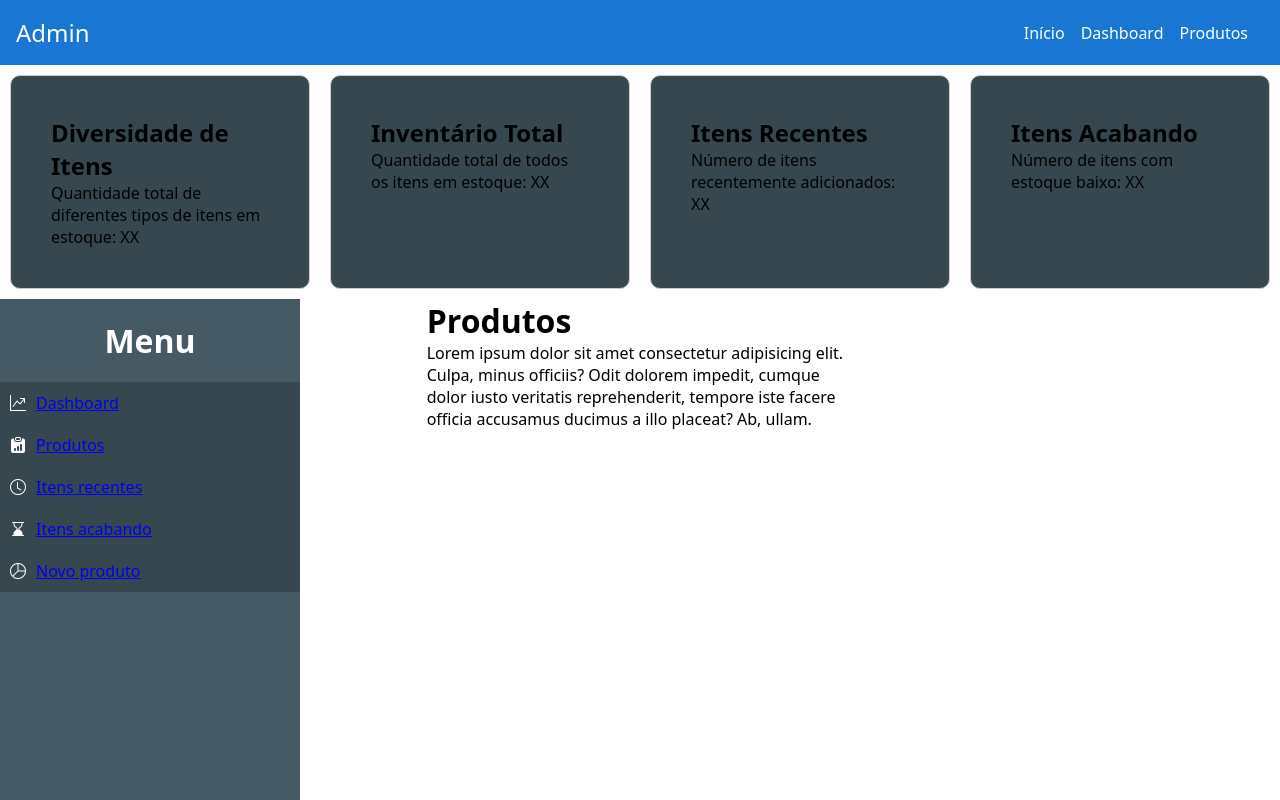
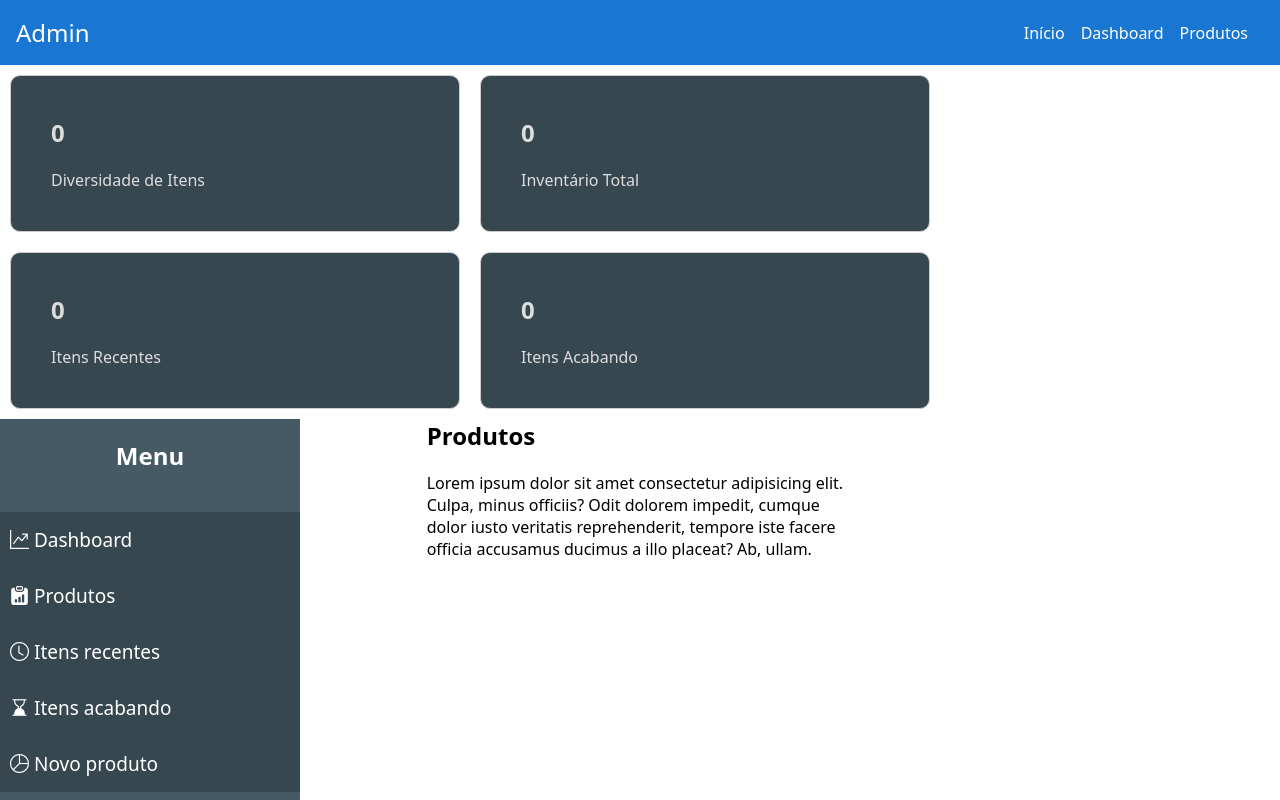
Before and after one commit to AndersonN031/nexjs-mongo-deploy, a Next.js app: page /dashboard in a window 1280 px wide. Shown: the top 800 px of the page. Built offline with nearby package versions, Linux system fonts and the light colour scheme; no server answers; the database is empty.

Commit message:
adding many inputs and layout form

```diff
--- a/package.json
+++ b/package.json
@@ -12,6 +12,7 @@
   "dependencies": {
     "axios": "^1.6.8",
     "bootstrap-icons": "^1.11.3",
+    "dayjs": "^1.11.10",
     "express": "^4.19.2",
     "mongodb": "^6.5.0",
     "mongoose": "^8.3.1",
--- /dev/null
+++ b/src/app/api/products/[productId]/route.ts
@@ -0,0 +1,31 @@
+import Product from "@/models/product";
+import { NextResponse } from "next/server";
+
+export async function GET(request: Request, context: any) {
+    const { params } = context;
+    try {
+        const product = await Product.findById(params.productId);
+
+        return NextResponse.json({
+            product,
+        })
+    } catch (error) {
+        console.error({ error: "Não foi possivel encontrar o produto." })
+    }
+}
+
+export async function DELETE(request: Request, context: any) {
+    const { params } = context;
+
+    try {
+        const product = await Product.findByIdAndDelete(params.productId)
+        if (!product) {
+            return new NextResponse("produto não encontrado!")
+        }
+        return NextResponse.json({
+            product,
+        })
+    } catch (error) {
+        console.error({ error: "Não foi possivel deletar o produto." })
+    }
+}
--- a/src/app/api/products/route.js
+++ b/src/app/api/products/route.ts
@@ -9,7 +9,8 @@ export async function GET() {
 
 }
 
-export async function POST(request) {
+
+export async function POST(request: Request) {
     await connectDB()
     const data = await request.json()
 
--- a/src/app/components/DashboardComponent.jsx
+++ b/src/app/components/DashboardComponent.jsx
@@ -1,7 +1,11 @@
 import 'bootstrap-icons/font/bootstrap-icons.css';
+import { loadUsers } from '../dashboard/products/page';
 
 
-export default function DashboardComponent({ children }) {
+
+export default async function DashboardComponent({ children }) {
+    const products = await loadUsers();
+
     return (
         <>
             <div className="wrapper">
@@ -10,20 +14,23 @@ export default function DashboardComponent({ children }) {
 
                     <div className="row">
                         <div className="card">
-                            <h2>Diversidade de Itens</h2>
-                            <p>Quantidade total de diferentes tipos de itens em estoque: XX</p>
+                            <h1>{products.length}</h1>
+                            <p>Diversidade de Itens</p>
                         </div>
                         <div className="card">
-                            <h2>Inventário Total</h2>
-                            <p>Quantidade total de todos os itens em estoque: XX</p>
+                            <h1>{products.length}</h1>
+                            <p>Inventário Total</p>
+
                         </div>
                         <div className="card">
-                            <h2>Itens Recentes</h2>
-                            <p>Número de itens recentemente adicionados: XX</p>
+                            <h1>{products.length}</h1>
+                            <p>Itens Recentes</p>
+
                         </div>
                         <div className="card">
-                            <h2>Itens Acabando</h2>
-                            <p>Número de itens com estoque baixo: XX</p>
+                            <h1>{products.length}</h1>
+                            <p>Itens Acabando</p>
+
                         </div>
                     </div>
                 </div>
--- a/src/app/dashboard/products/page.jsx
+++ b/src/app/dashboard/products/page.jsx
@@ -2,17 +2,21 @@
 import DashboardComponent from "@/app/components/DashboardComponent";
 import HeaderComponent from "@/app/components/HeaderComponent";
 import connectDB from "@/libs/mongodb"
+import product from "@/models/product";
 import Product from "@/models/product"
-
+import dayjs from "dayjs"
 
 export const dynamic = 'force-dynamic';
 
-async function loadUsers() {
+export async function loadUsers() {
     await connectDB()
     const products = await Product.find()
     return products
 }
 
+function priceFormater(number) {
+    return number.toLocaleString('pt-BR', { style: 'currency', currency: 'BRL' })
+}
 
 export default async function Home() {
     const products = await loadUsers()
@@ -25,7 +29,12 @@ export default async function Home() {
                     {products.map((product, i) => (
                         <div key={i}>
                             <p>Nome :{product.name}</p>
-                            <p>R$: {product.price} </p>
+                            <p>{priceFormater(product.price)} </p>
+                            <p>Fabricante: {product.manufacturer}</p>
+                            <p>Quantidade: {product.quantity}</p>
+                            <p>Fabricado: {dayjs(product.manufacturingDate).format('DD-MM-YYYY')}</p>
+                            <p>Validade: {dayjs(product.dueDate).format('DD-MM-YYYY')}</p>
+
                         </div>
                     ))}
                 </div>
--- a/src/app/globals.css
+++ b/src/app/globals.css
@@ -87,9 +87,12 @@
 }
 
 .card {
+    display: flex;
+    justify-content: start;
+    flex-direction: column;
     background-color: #37474F;
-    color: #000;
-    width: calc(25% - 20px);
+    color: #ddd;
+    width: 450px;
     margin: 10px;
     padding: 40px;
     border: 1px solid #ccc;
@@ -119,18 +122,21 @@
     margin: 0;
 }
 
-.menu ul li {
-    padding: 10px 10px;
+.menu ul a {
+    padding: 15px 10px;
     display: flex;
     align-items: center;
     align-content: center;
     gap: 10px;
     background-color: #37474F;
+    text-decoration: none;
+    color: #fff;
     cursor: pointer;
     transition: .1s;
+    font-size: 19px;
 }
 
-.menu ul li:hover {
+.menu ul a:hover {
     border-left: 3px solid #1976D2;
     background-color: #37474f9f;
 }
@@ -166,3 +172,59 @@ i {
 
     grid-template-columns: 1fr 1fr 1fr;
 }
+
+/* FORMULARIO */
+
+form {
+    max-width: 400px;
+    margin: 0 auto;
+}
+
+/* Estilos para os campos e rótulos */
+form .form-input {
+    margin-bottom: 15px;
+}
+
+label {
+    display: block;
+    margin-bottom: 5px;
+}
+
+input[type="text"],
+input[type="number"],
+input[type="date"] {
+    width: 100%;
+    padding: 10px;
+    border: 1px solid #ccc;
+    border-radius: 5px;
+    font-size: 16px;
+}
+
+/* Estilos para o botão */
+button {
+    display: block;
+    width: 100%;
+    padding: 10px;
+    background-color: #007bff;
+    color: #fff;
+    border: none;
+    border-radius: 5px;
+    font-size: 16px;
+    cursor: pointer;
+}
+
+button:hover {
+    background-color: #0056b3;
+}
+
+/* Estilos para o contêiner do formulário */
+.container-form {
+    margin-top: 50px;
+    /* text-align: center; */
+}
+
+/* Estilos para o título do formulário */
+h1 {
+    font-size: 24px;
+    margin-bottom: 20px;
+}
--- a/src/models/product.js
+++ /dev/null
@@ -1,8 +0,0 @@
-import mongoose from "mongoose";
-
-const schema = new mongoose.Schema({
-    name: { type: String, required: true },
-    price: { type: Number, required: true }
-})
-
-export default mongoose.models.Product || mongoose.model('Product', schema)
--- /dev/null
+++ b/src/models/product.ts
@@ -0,0 +1,13 @@
+import mongoose from "mongoose";
+
+const schema = new mongoose.Schema({
+    name: { type: String, required: true },
+    price: { type: Number, required: true },
+    manufacturer: { type: String, required: true },
+    quantity: { type: Number, required: true},
+    manufacturingDate: { type: Date, required: true},
+    dueDate: { type: Date, required: true}
+
+})
+
+export default mongoose.models.Product || mongoose.model('Product', schema)
```
Also changed, not shown: src/app/app.js (deleted, +0 -8 lines), src/app/dashboard/addProduct/page.tsx (+60 -5 lines), 1 other file (tests, documents, lock files or other folders).
